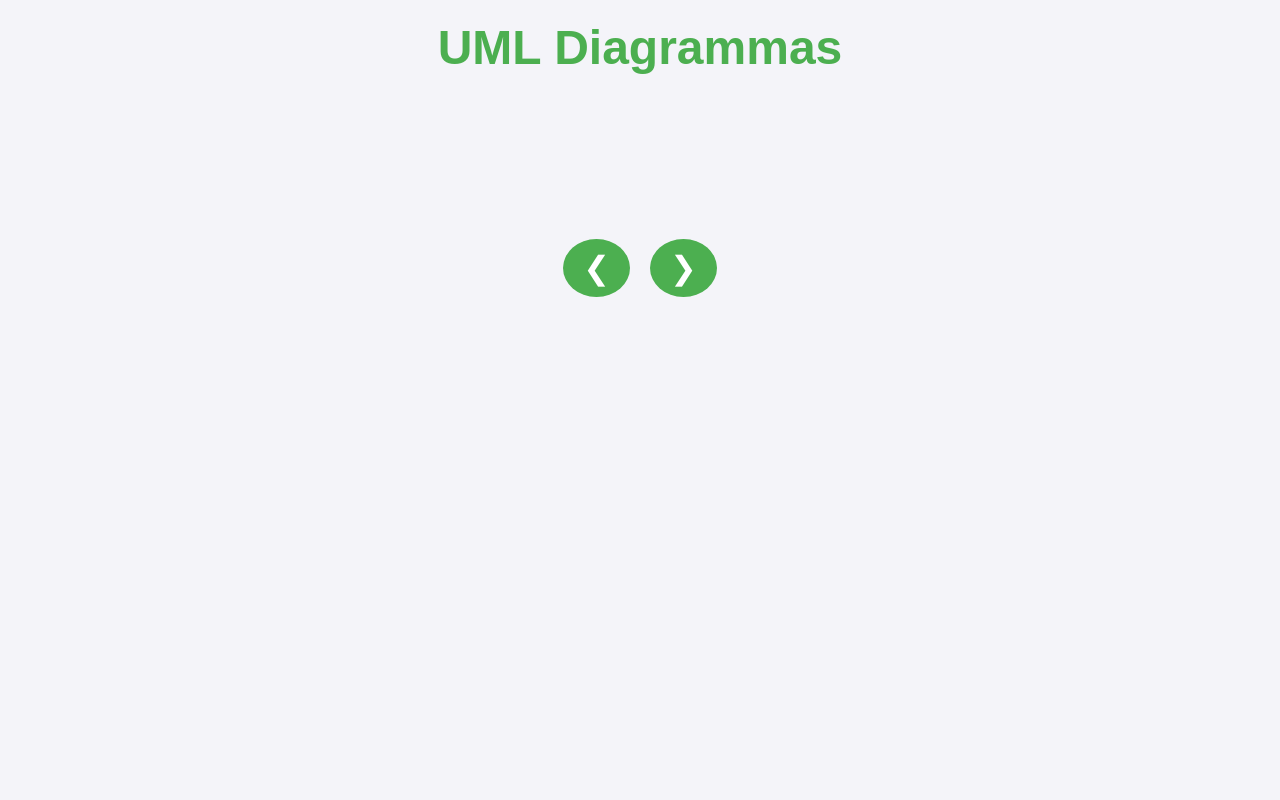
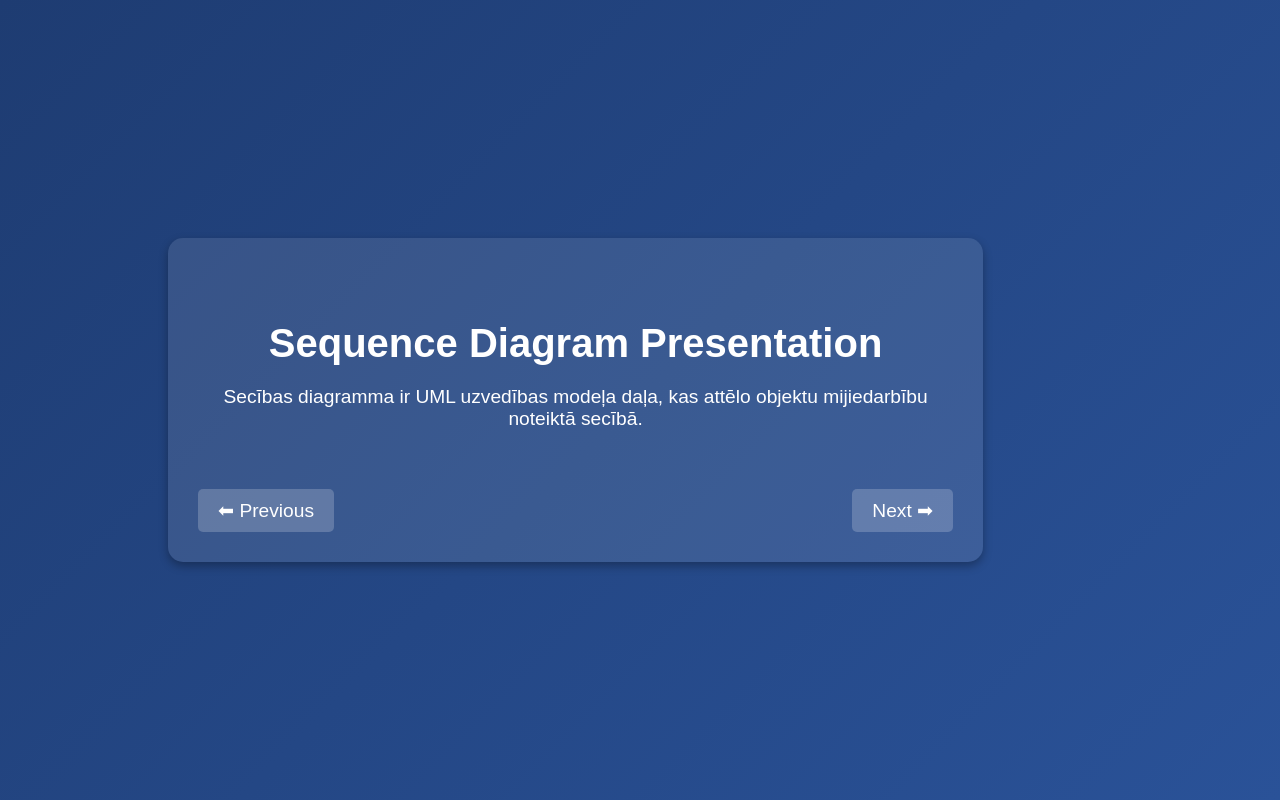
Before and after one commit to bigboy3302/SequenceDiagrama, a React (Create React App) app: page / in a window 1280 px wide. Built offline with nearby package versions, Linux system fonts and the light colour scheme.

Commit message:
pielabot ko rakstīt iekšā!!! un VISS!!
LALALAALL

```diff
--- a/src/App.css
+++ b/src/App.css
@@ -1,101 +1,54 @@
-/* App.css */
-
-/* General Reset */
-* {
+body {
+  font-family: Arial, sans-serif;
+  background: linear-gradient(135deg, #1e3c72, #2a5298);
+  color: white;
+  text-align: center;
   margin: 0;
-  padding: 0;
-  box-sizing: border-box;
-  font-family: 'Arial', sans-serif;
+  height: 100vh;
+  display: flex;
+  align-items: center;
+  justify-content: center;
 }
 
-/* Main container */
-.app-container {
-  background-color: #f4f4f9;
-  min-height: 100vh;
-  display: flex;
-  flex-direction: column;
-  align-items: center;
+.presentation-container {
+  width: 80%;
+  max-width: 900px;
+  background: rgba(255, 255, 255, 0.1);
+  padding: 30px;
+  border-radius: 15px;
+  box-shadow: 0 4px 10px rgba(0, 0, 0, 0.3);
+}
+
+article {
   padding: 20px;
 }
 
-/* Title Styling */
-.main-title {
-  font-size: 3rem;
-  color: #4CAF50;
-  margin-bottom: 40px;
-  text-align: center;
-  font-weight: bold;
-}
-
-/* Slide Container (Flexbox for horizontal sliding) */
-.slides-container {
-  display: flex;
-  transition: transform 1s ease;
-  width: 400%; /* Four slides at 100% width */
-  overflow: hidden;
-}
-
-.slide {
-  background-color: white;
-  border-radius: 10px;
-  box-shadow: 0 4px 12px rgba(0, 0, 0, 0.1);
-  padding: 20px;
-  min-width: 100%;
-  transition: transform 0.3s ease-in-out;
-  opacity: 0;
-  transform: translateY(20px);
-  transition: all 0.3s ease-out;
-}
-
-.slide.show {
-  opacity: 1;
-  transform: translateY(0);
-}
-
-/* Slide Title */
-.slide-title {
-  font-size: 1.5rem;
-  color: #333;
+h1 {
+  font-size: 2.5em;
   margin-bottom: 10px;
 }
 
-/* Slide Content */
-.slide-content {
-  font-size: 1rem;
-  color: #666;
-  line-height: 1.6;
+p {
+  font-size: 1.2em;
 }
 
-/* Navigation Buttons */
 .navigation {
   display: flex;
-  justify-content: center;
-  gap: 20px;
+  justify-content: space-between;
   margin-top: 20px;
 }
 
-.prev-btn,
-.next-btn {
-  background-color: #4CAF50;
-  color: white;
-  font-size: 2rem;
+.nav-button {
+  background: rgba(255, 255, 255, 0.2);
   border: none;
   padding: 10px 20px;
-  border-radius: 50%;
+  font-size: 1.2em;
+  color: white;
   cursor: pointer;
-  transition: background-color 0.3s;
+  border-radius: 5px;
+  transition: 0.3s;
 }
 
-.prev-btn:hover,
-.next-btn:hover {
-  background-color: #45a049;
+.nav-button:hover {
+  background: rgba(255, 255, 255, 0.4);
 }
-
-/* On hover, slide will rise up */
-.slide:hover {
-  transform: translateY(-10px);
-}
-h2{
-  background-color: black
-;
-}
--- a/src/App.js
+++ /dev/null
@@ -1,66 +0,0 @@
-import React, { useState, useEffect } from 'react';
-import Slide from './Slide';
-import './App.css';
-
-function App() {
-  const slidesData = [
-    {
-      title: "Kāds ir UML diagrammas mērķis?",
-      content:
-        "Diagramma parāda sistēmas struktūru vai uzvedību, un tās mērķis ir palīdzēt attīstīt programmatūru.",
-    },
-    {
-      title: "Kad izmantot UML?",
-      content:
-        "UML tiek izmantots programmatūras izstrādē, lai attēlotu sistēmas struktūru vai uzvedību.",
-    },
-    {
-      title: "Kādi ir UML elementi?",
-      content:
-        "UML diagrammās var ietilpt objekti, aktieri, klases, sekvenču diagrammas un citi.",
-    },
-    {
-      title: "Kā diagramma izskatītos blogā?",
-      content:
-        "Blogā varētu būt diagramma, kas parāda attiecības starp autoru, bloga ierakstiem un lasītājiem.",
-    },
-  ];
-
-  const [currentSlide, setCurrentSlide] = useState(0);
-
-  const nextSlide = () => {
-    setCurrentSlide((prevSlide) => (prevSlide + 1) % slidesData.length);
-  };
-
-  const prevSlide = () => {
-    setCurrentSlide(
-      (prevSlide) => (prevSlide - 1 + slidesData.length) % slidesData.length
-    );
-  };
-
-  useEffect(() => {
-    const interval = setInterval(nextSlide, 5000); // Auto-slide every 5 seconds
-    return () => clearInterval(interval); // Cleanup interval on unmount
-  }, []);
-
-  return (
-    <main className="app-container">
-      <h1 className="main-title">UML Diagrammas</h1>
-      <div className="slides-container" style={{ transform: `translateX(-${currentSlide * 100}%)` }}>
-        {slidesData.map((slide, index) => (
-          <Slide key={index} title={slide.title} content={slide.content} />
-        ))}
-      </div>
-      <div className="navigation">
-        <button className="prev-btn" onClick={prevSlide}>
-          &#10094;
-        </button>
-        <button className="next-btn" onClick={nextSlide}>
-          &#10095;
-        </button>
-      </div>
-    </main>
-  );
-}
-
-export default App;
--- /dev/null
+++ b/src/App.jsx
@@ -0,0 +1,37 @@
+import { useState } from "react";
+import Slide1 from "./Slide1";
+import Slide2 from "./Slide2";
+import Slide3 from "./Slide3";
+import Slide4 from "./Slide4";
+import Slide5 from "./Slide5";
+import Slide6 from "./Slide6";
+import "./App.css";
+
+const slides = [Slide1, Slide2, Slide3, Slide4, Slide5, Slide6];
+
+export default function App() {
+  const [currentSlide, setCurrentSlide] = useState(0);
+  const SlideComponent = slides[currentSlide];
+
+  const nextSlide = () => {
+    setCurrentSlide((prev) => (prev + 1) % slides.length);
+  };
+
+  const prevSlide = () => {
+    setCurrentSlide((prev) => (prev - 1 + slides.length) % slides.length);
+  };
+
+  return (
+    <main className="presentation-container">
+      <SlideComponent />
+      <nav className="navigation">
+        <button onClick={prevSlide} className="nav-button">
+          ⬅ Previous
+        </button>
+        <button onClick={nextSlide} className="nav-button">
+          Next ➡
+        </button>
+      </nav>
+    </main>
+  );
+}
--- a/src/Slide.js
+++ /dev/null
@@ -1,13 +0,0 @@
-import React from 'react';
-import './Slide.css';
-
-function Slide({ title, content }) {
-  return (
-    <div className="slide">
-      <h2 className="slide-title">{title}</h2>
-      <p className="slide-content">{content}</p>
-    </div>
-  );
-}
-
-export default Slide;
--- /dev/null
+++ b/src/Slide1.jsx
@@ -0,0 +1,11 @@
+export default function Slide1() {
+  return (
+    <article>
+      <h1>Sequence Diagram Presentation</h1>
+      <p>
+        Secības diagramma ir UML uzvedības modeļa daļa, kas attēlo objektu
+        mijiedarbību noteiktā secībā.
+      </p>
+    </article>
+  );
+}
--- /dev/null
+++ b/src/Slide2.jsx
@@ -0,0 +1,10 @@
+export default function Slide2() {
+  return (
+    <article>
+      <h1>Kad to izmanto?</h1>
+      <p>
+        To izmanto, lai attēlotu, kā objekti sazinās un apmainās ar ziņām laikā.
+      </p>
+    </article>
+  );
+}
--- /dev/null
+++ b/src/Slide3.jsx
@@ -0,0 +1,11 @@
+export default function Slide3() {
+  return (
+    <article>
+      <h1>UML elementi sekvences diagrammā</h1>
+      <p>
+        Aktori, objekti, ziņojumi, aktivācijas joslas, dzīves līnijas un
+        nosacījumi.
+      </p>
+    </article>
+  );
+}
--- /dev/null
+++ b/src/Slide4.jsx
@@ -0,0 +1,11 @@
+export default function Slide4() {
+  return (
+    <article>
+      <h1>Piemērs ar skaidrojumu</h1>
+      <p>
+        Šeit būs konkrēts UML sekvences diagrammas piemērs, kas ilustrē objektu
+        mijiedarbību.
+      </p>
+    </article>
+  );
+}
--- /dev/null
+++ b/src/Slide5.jsx
@@ -0,0 +1,11 @@
+export default function Slide5() {
+  return (
+    <article>
+      <h1>Blogs un sekvences diagramma</h1>
+      <p>
+        Kā sekvences diagramma attēlo bloga ierakstu veidošanu, rediģēšanu un
+        dzēšanu.
+      </p>
+    </article>
+  );
+}
--- /dev/null
+++ b/src/Slide6.jsx
@@ -0,0 +1,11 @@
+export default function Slide6() {
+  return (
+    <article>
+      <h1>Uzdevums kursa biedriem</h1>
+      <p>
+        Izveidojiet sekvences diagrammu sistēmai, kurā lietotājs reģistrējas un
+        publicē ierakstu.
+      </p>
+    </article>
+  );
+}
```
Also changed, not shown: src/Slide.css (deleted).
